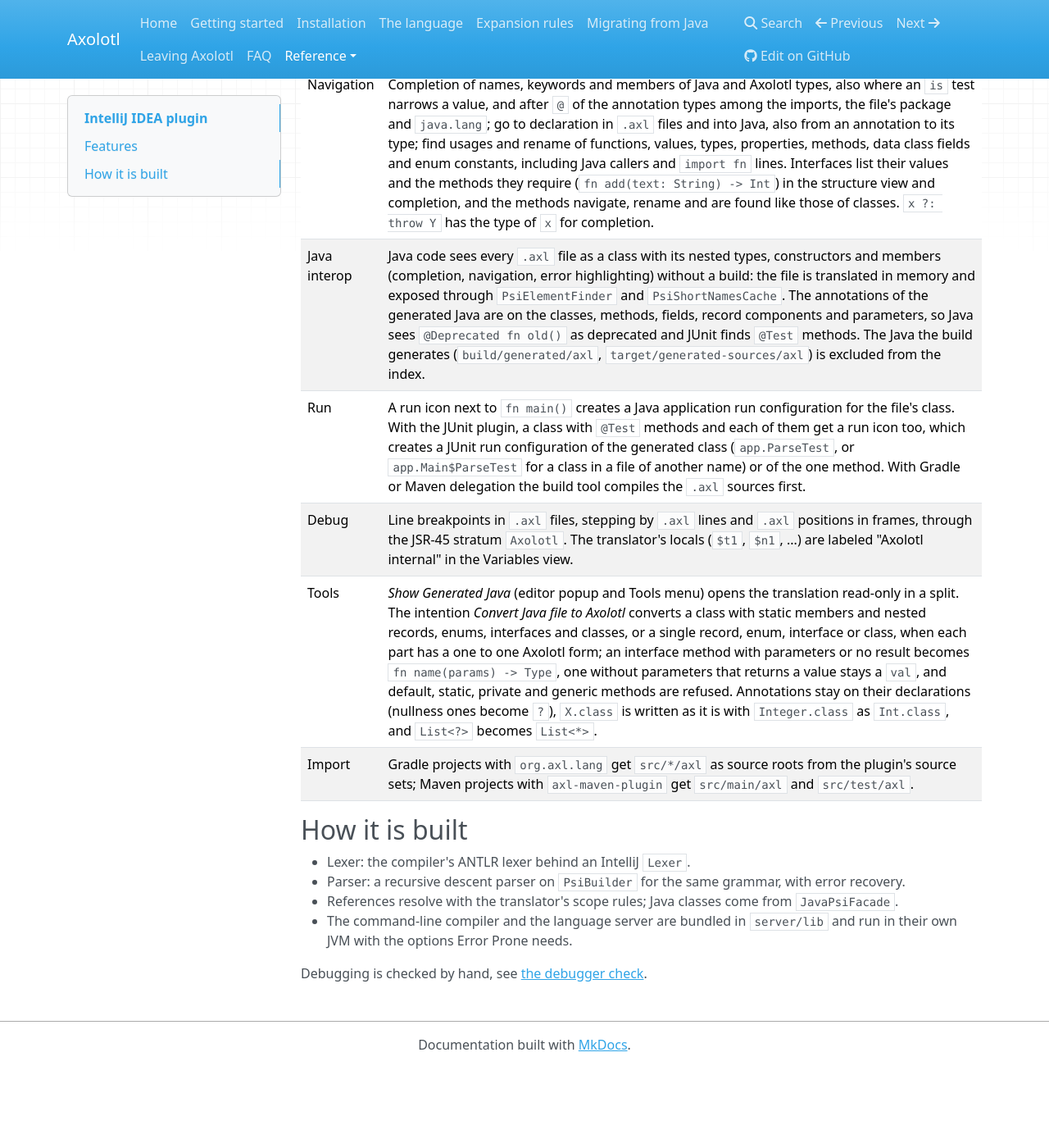
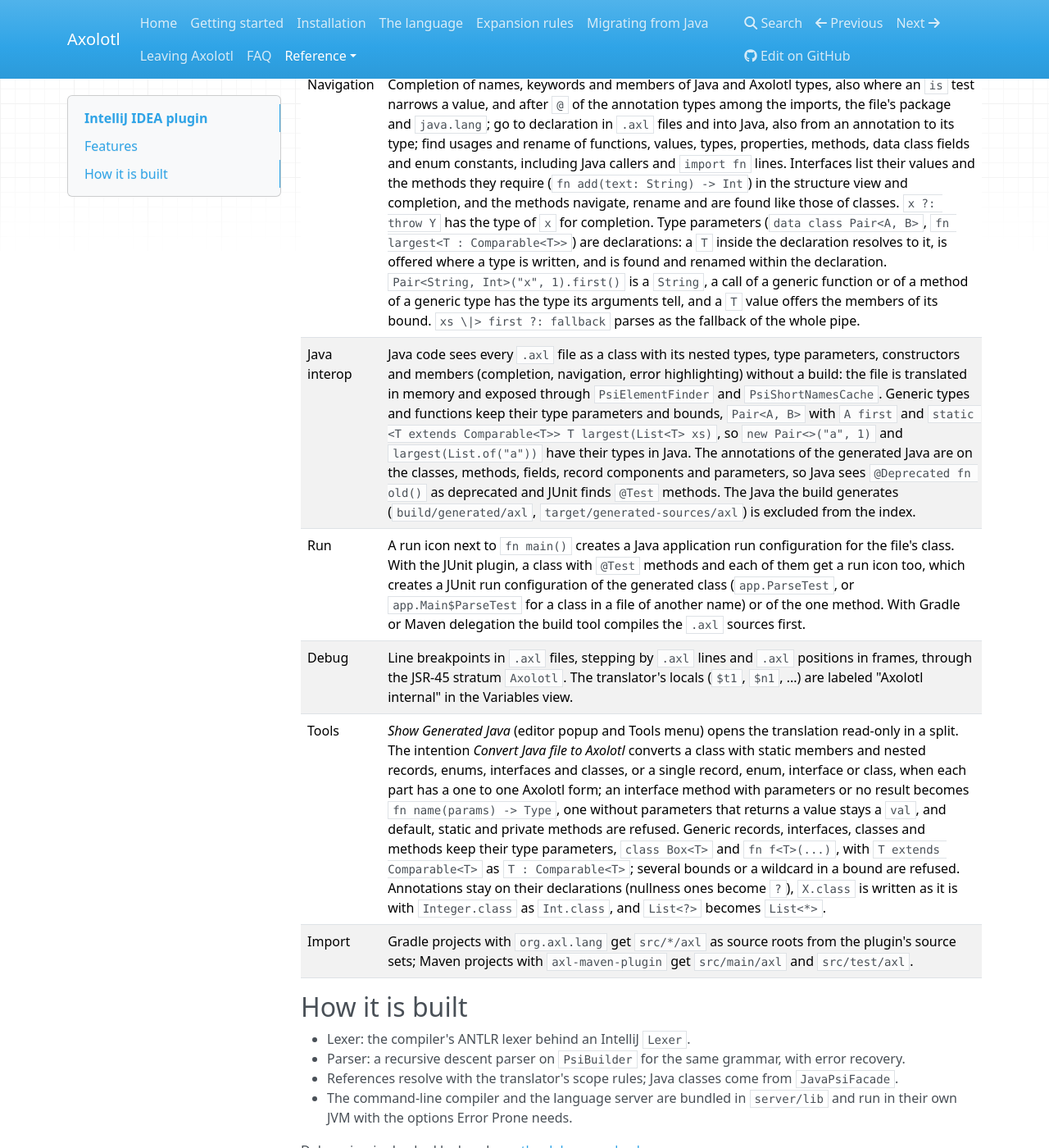
Before and after one commit to k1ngmang/axolotl-lang, an MkDocs documentation site: the page built from docs/intellij.md, in a window 1280 px wide and 1400 px high, scrolled down 574 px. Shown: the whole window at 82% size. Built offline with MkDocs 1.6.1, drawn with Linux system fonts in a browser that asks for light colours; nearby versions of some CDN libraries; before the commit the page ends 1876 px from its top, so only the background shows below that; some of the changed text lies outside the part shown.

Commit message:
Document type parameters in the editors

```diff
--- a/docs/intellij.md
+++ b/docs/intellij.md
@@ -10,14 +10,14 @@ Build it with `./gradlew :axl-intellij:buildPlugin` and install
 
 | Area | What works |
 |------|------------|
-| Editing | File type and icon, highlighting with a color settings page (annotations such as `@Test` in the metadata color), brace matching, `//` and `/* */` commenting, folding of blocks, lambdas, comments and imports, structure view. |
+| Editing | File type and icon, highlighting with a color settings page (annotations such as `@Test` in the metadata color, type parameters in a color of their own), brace matching, `//` and `/* */` commenting, folding of blocks, lambdas, comments and imports, structure view. |
 | Errors | Syntax errors from the PSI parser and the translator's rules (shadowing, `try` placement, `$` in names, ...) while typing. javac, Error Prone and NullAway errors of the module after a save: in Community through `axl check` from the bundled tools, in Ultimate through the language server. Both get the source roots and classpath of the IntelliJ modules; the language server is restarted when they change. |
 | Quick fixes | `return try e` to `return e`; `try` inside an expression to a separate `val`; `import a.B.f` to `import fn a.B.f`. |
-| Navigation | Completion of names, keywords and members of Java and Axolotl types, also where an `is` test narrows a value, and after `@` of the annotation types among the imports, the file's package and `java.lang`; go to declaration in `.axl` files and into Java, also from an annotation to its type; find usages and rename of functions, values, types, properties, methods, data class fields and enum constants, including Java callers and `import fn` lines. Interfaces list their values and the methods they require (`fn add(text: String) -> Int`) in the structure view and completion, and the methods navigate, rename and are found like those of classes. `x ?: throw Y` has the type of `x` for completion. |
-| Java interop | Java code sees every `.axl` file as a class with its nested types, constructors and members (completion, navigation, error highlighting) without a build: the file is translated in memory and exposed through `PsiElementFinder` and `PsiShortNamesCache`. The annotations of the generated Java are on the classes, methods, fields, record components and parameters, so Java sees `@Deprecated fn old()` as deprecated and JUnit finds `@Test` methods. The Java the build generates (`build/generated/axl`, `target/generated-sources/axl`) is excluded from the index. |
+| Navigation | Completion of names, keywords and members of Java and Axolotl types, also where an `is` test narrows a value, and after `@` of the annotation types among the imports, the file's package and `java.lang`; go to declaration in `.axl` files and into Java, also from an annotation to its type; find usages and rename of functions, values, types, properties, methods, data class fields and enum constants, including Java callers and `import fn` lines. Interfaces list their values and the methods they require (`fn add(text: String) -> Int`) in the structure view and completion, and the methods navigate, rename and are found like those of classes. `x ?: throw Y` has the type of `x` for completion. Type parameters (`data class Pair<A, B>`, `fn largest<T : Comparable<T>>`) are declarations: a `T` inside the declaration resolves to it, is offered where a type is written, and is found and renamed within the declaration. `Pair<String, Int>("x", 1).first()` is a `String`, a call of a generic function or of a method of a generic type has the type its arguments tell, and a `T` value offers the members of its bound. `xs \|> first ?: fallback` parses as the fallback of the whole pipe. |
+| Java interop | Java code sees every `.axl` file as a class with its nested types, type parameters, constructors and members (completion, navigation, error highlighting) without a build: the file is translated in memory and exposed through `PsiElementFinder` and `PsiShortNamesCache`. Generic types and functions keep their type parameters and bounds, `Pair<A, B>` with `A first` and `static <T extends Comparable<T>> T largest(List<T> xs)`, so `new Pair<>("a", 1)` and `largest(List.of("a"))` have their types in Java. The annotations of the generated Java are on the classes, methods, fields, record components and parameters, so Java sees `@Deprecated fn old()` as deprecated and JUnit finds `@Test` methods. The Java the build generates (`build/generated/axl`, `target/generated-sources/axl`) is excluded from the index. |
 | Run | A run icon next to `fn main()` creates a Java application run configuration for the file's class. With the JUnit plugin, a class with `@Test` methods and each of them get a run icon too, which creates a JUnit run configuration of the generated class (`app.ParseTest`, or `app.Main$ParseTest` for a class in a file of another name) or of the one method. With Gradle or Maven delegation the build tool compiles the `.axl` sources first. |
 | Debug | Line breakpoints in `.axl` files, stepping by `.axl` lines and `.axl` positions in frames, through the JSR-45 stratum `Axolotl`. The translator's locals (`$t1`, `$n1`, ...) are labeled "Axolotl internal" in the Variables view. |
-| Tools | *Show Generated Java* (editor popup and Tools menu) opens the translation read-only in a split. The intention *Convert Java file to Axolotl* converts a class with static members and nested records, enums, interfaces and classes, or a single record, enum, interface or class, when each part has a one to one Axolotl form; an interface method with parameters or no result becomes `fn name(params) -> Type`, one without parameters that returns a value stays a `val`, and default, static, private and generic methods are refused. Annotations stay on their declarations (nullness ones become `?`), `X.class` is written as it is with `Integer.class` as `Int.class`, and `List<?>` becomes `List<*>`. |
+| Tools | *Show Generated Java* (editor popup and Tools menu) opens the translation read-only in a split. The intention *Convert Java file to Axolotl* converts a class with static members and nested records, enums, interfaces and classes, or a single record, enum, interface or class, when each part has a one to one Axolotl form; an interface method with parameters or no result becomes `fn name(params) -> Type`, one without parameters that returns a value stays a `val`, and default, static and private methods are refused. Generic records, interfaces, classes and methods keep their type parameters, `class Box<T>` and `fn f<T>(...)`, with `T extends Comparable<T>` as `T : Comparable<T>`; several bounds or a wildcard in a bound are refused. Annotations stay on their declarations (nullness ones become `?`), `X.class` is written as it is with `Integer.class` as `Int.class`, and `List<?>` becomes `List<*>`. |
 | Import | Gradle projects with `org.axl.lang` get `src/*/axl` as source roots from the plugin's source sets; Maven projects with `axl-maven-plugin` get `src/main/axl` and `src/test/axl`. |
 
 ## How it is built
```
Also changed, not shown: CHANGELOG.md (+1 -0 lines), docs/lsp.md (+4 -4 lines).
